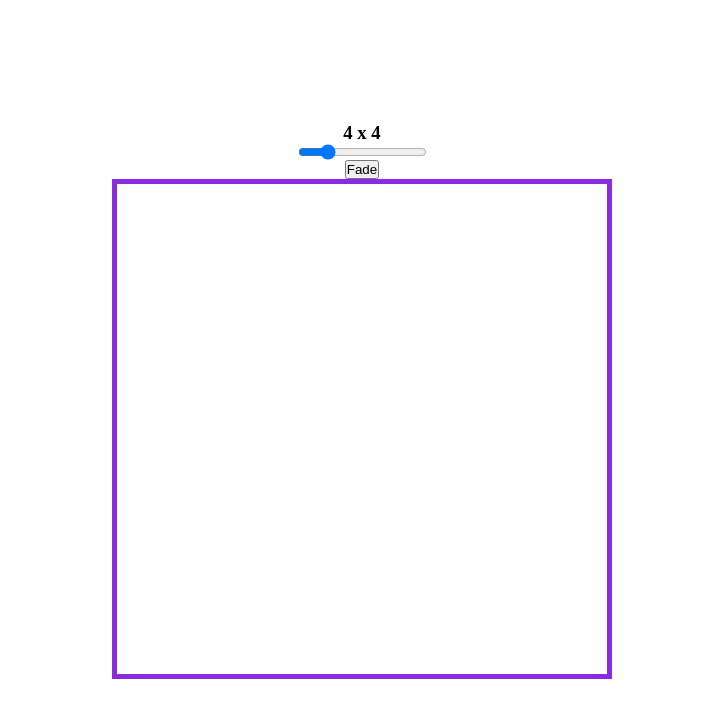
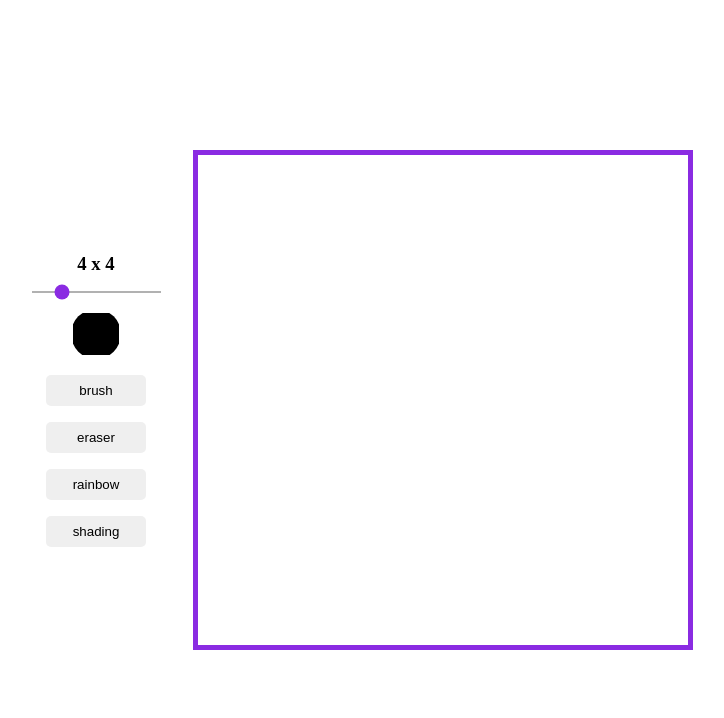
Before and after one commit to all0ver/Etch-a-Sketch, a plain HTML site: page index.html in a window 1280 px wide. Shown: the whole page, without its empty margins (278-1002 px from the left). Drawn offline with Linux system fonts and the light colour scheme.

Commit message:
added eraser and rainbow mode

```diff
--- a/index.html
+++ b/index.html
@@ -8,9 +8,17 @@
 </head>
 <body>
     <div class="content">
-        <h3 class="range-info">4 x 4</h3>
-        <input type="range" name="range" id="range" value="4" min="1" max="16">
-        <button class="fade">Fade</button>
+        <div class="controls">
+            <h3 class="range-info">4 x 4</h3>
+            <input type="range" name="range" id="range" value="4" min="1" max="16">
+            <span class="help">
+                <input type="color" name="color" id="color">
+            </span>
+            <button class="brush">brush</button>
+            <button class="eraser">eraser</button>
+            <button class="rainbow">rainbow</button>
+            <button class="shading">shading</button>
+        </div>
         <div class="squares">
 
         </div>
--- a/main.js
+++ b/main.js
@@ -29,12 +29,34 @@ range.addEventListener('input', () => {
     }
 })
 
-const fade = document.querySelector('.fade');
-fade.addEventListener('click', () => {
+
+const brush = document.querySelector('.brush');
+brush.addEventListener('click', () => {
     const gridElements = document.querySelectorAll('.square');
     gridElements.forEach(element => {
         element.addEventListener('mouseover', () => {
-            element.style.cssText = "background-color: gray;";
+            element.style.cssText = "background-color: " + document.querySelector('#color').value;
         })
     })
 })
+
+const eraser = document.querySelector('.eraser');
+
+eraser.addEventListener('click', () => {
+    const gridElements = document.querySelectorAll('.square');
+    gridElements.forEach(element => {
+        element.addEventListener('mouseover', () => {
+            element.style.cssText = "background-color: white";
+        })
+    })
+})
+
+const rainbow = document.querySelector('.rainbow');
+rainbow.addEventListener('click', () => {
+    const gridElements = document.querySelectorAll('.square');
+    gridElements.forEach(element => {
+        element.addEventListener('mouseover', () => {
+            element.style.cssText = "background-color: rgb("+Math.random()*255+"," +Math.random()*255+","+Math.random()*255+");";
+        })
+    })
+})
--- a/style.css
+++ b/style.css
@@ -9,8 +9,47 @@ body,
     display: flex;
     justify-content: center;
     align-items: center;
+}
+
+.content {
+    gap: 2rem;
+}
+
+.controls {
+    display: flex;
     flex-direction: column;
+    align-items: center;
+    justify-content: center;
+    gap: 1rem;
 }
+
+#range {
+    appearance: none;
+    background-color: rgb(177, 177, 177);
+    height: 2px;
+    accent-color: blueviolet;
+}
+
+
+#color {
+    border-radius: 50%;
+    width: 50px;
+    aspect-ratio: 1/1;
+    height: 50px;
+    border: none;
+    background-color: transparent;
+    cursor: pointer;
+}
+
+#color::-webkit-color-swatch {
+    border-radius: 10%;
+    border: none;
+  }
+#color::-moz-color-swatch {
+    border-radius: 10%;
+    border: none;
+  }
+
 .squares {
     display: flex;
     align-items: center;
@@ -32,4 +71,13 @@ body,
 .square {
     flex: 1;
     aspect-ratio: 1/1;
+    cursor: pointer;
 }
+
+button {
+    width: 100px;
+    padding: 0.5rem;
+    border: none;
+    border-radius: 5px;
+    cursor: pointer;
+}
```
